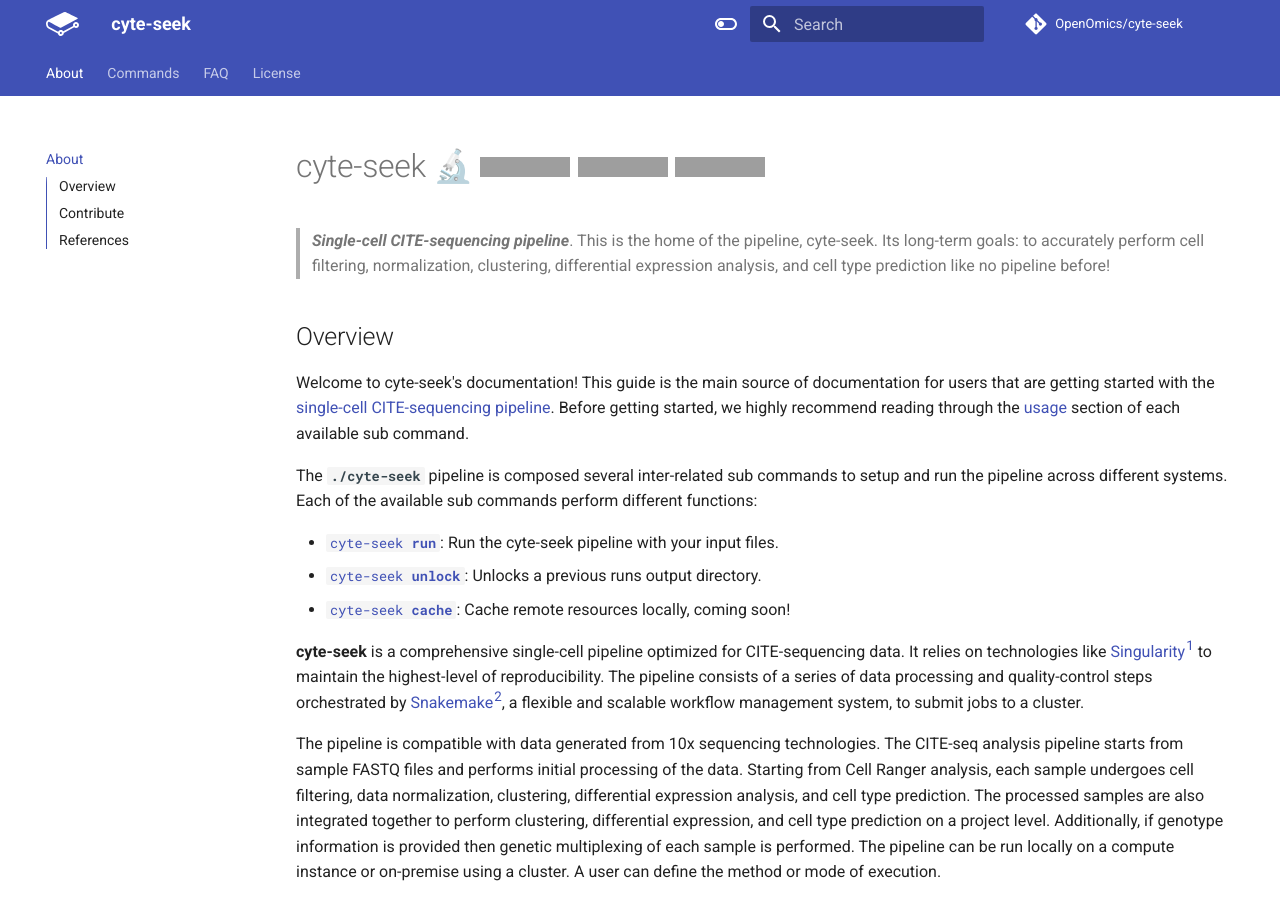
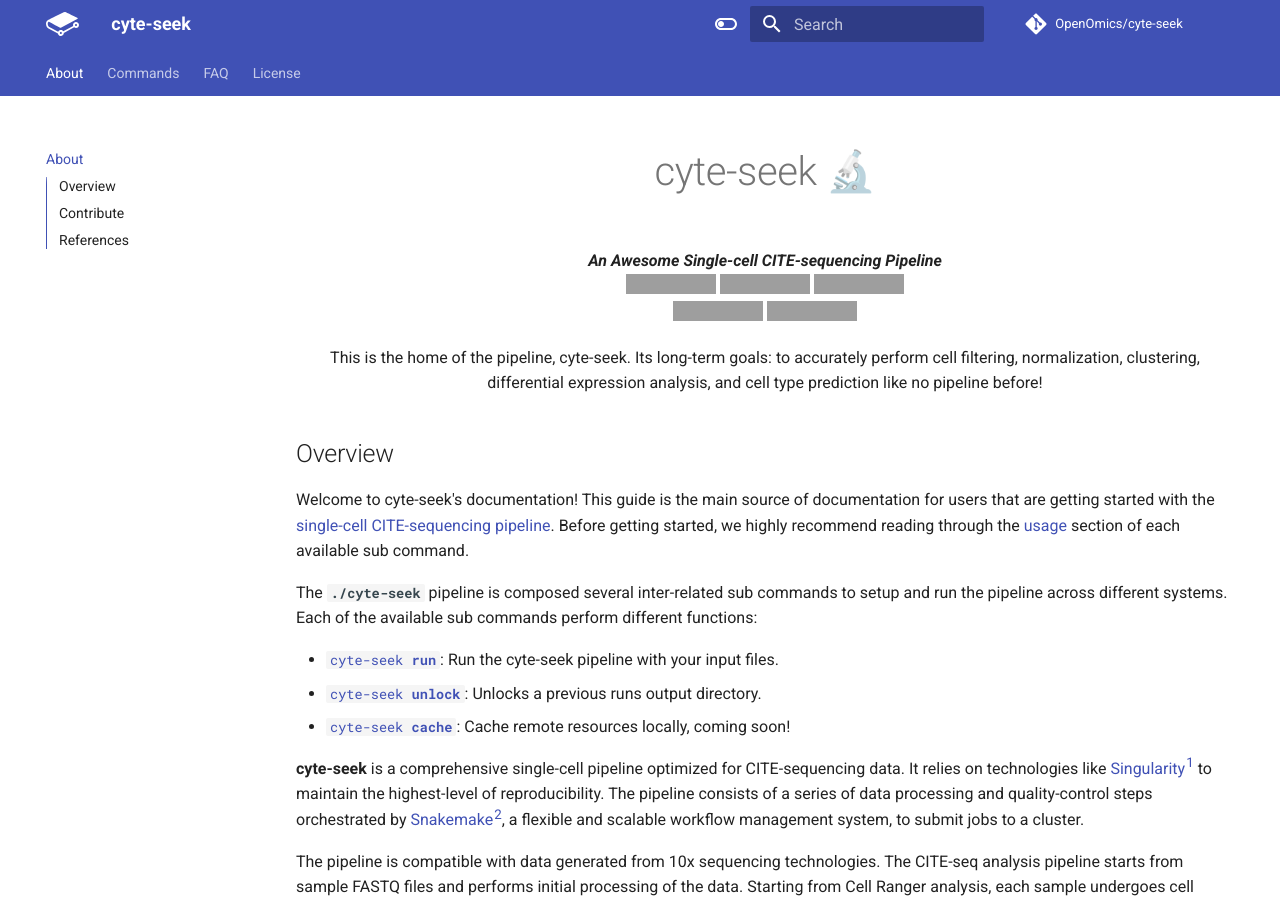
Before and after one commit to OpenOmics/cyte-seek, an MkDocs documentation site: the page built from docs/index.md, in a window 1280 px wide and 900 px high. Built offline with MkDocs 1.6.1 and Material for MkDocs 9.7.7, drawn with Linux system fonts in a browser that asks for light colours; comment, search, counter and statistics services are not loaded; the version menu is left out; grey boxes are pictures that could not be loaded.

Commit message:
Adding new dockerhub badge and reformating header layout

```diff
--- a/docs/index.md
+++ b/docs/index.md
@@ -1,6 +1,30 @@
-# cyte-seek 🔬  [![docs](https://github.com/OpenOmics/cyte-seek/workflows/docs/badge.svg)](https://github.com/OpenOmics/cyte-seek/actions) [![GitHub issues](https://img.shields.io/github/issues/OpenOmics/cyte-seek?color=brightgreen)](https://github.com/OpenOmics/cyte-seek/issues)  [![GitHub license](https://img.shields.io/github/license/OpenOmics/cyte-seek)](https://github.com/OpenOmics/cyte-seek/blob/main/LICENSE)
+<div align="center">
 
-> **_Single-cell CITE-sequencing pipeline_**. This is the home of the pipeline, cyte-seek. Its long-term goals: to accurately perform cell filtering, normalization, clustering, differential expression analysis, and cell type prediction like no pipeline before!
+  <h1 style="font-size: 250%">cyte-seek 🔬</h1>
+
+  <b><i>An Awesome Single-cell CITE-sequencing Pipeline</i></b><br>
+  <a href="https://hub.docker.com/repository/docker/skchronicles/chicyte">
+    <img alt="Docker Pulls" src="https://img.shields.io/docker/pulls/skchronicles/chicyte">
+  </a>
+  <a href="https://github.com/OpenOmics/cyte-seek/actions/workflows/main.yaml">
+    <img alt="tests" src="https://github.com/OpenOmics/cyte-seek/workflows/tests/badge.svg">
+  </a>
+  <a href="https://github.com/OpenOmics/cyte-seek/actions/workflows/docs.yml">
+    <img alt="docs" src="https://github.com/OpenOmics/cyte-seek/workflows/docs/badge.svg">
+  </a><br>
+  <a href="https://github.com/OpenOmics/cyte-seek/issues">
+    <img alt="GitHub issues" src="https://img.shields.io/github/issues/OpenOmics/cyte-seek?color=brightgreen">
+  </a>
+  <a href="https://github.com/OpenOmics/cyte-seek/blob/main/LICENSE">
+    <img alt="GitHub license" src="https://img.shields.io/github/license/OpenOmics/cyte-seek">
+  </a>
+
+  <p>
+    This is the home of the pipeline, cyte-seek. Its long-term goals: to accurately perform cell filtering, normalization, clustering, differential expression analysis, and cell type prediction like no pipeline before!
+  </p>
+
+</div>
+
 
 ## Overview
 Welcome to cyte-seek's documentation! This guide is the main source of documentation for users that are getting started with the [single-cell CITE-sequencing pipeline](https://github.com/OpenOmics/cyte-seek/). Before getting started, we highly recommend reading through the [usage](usage/run.md) section of each available sub command.
```
